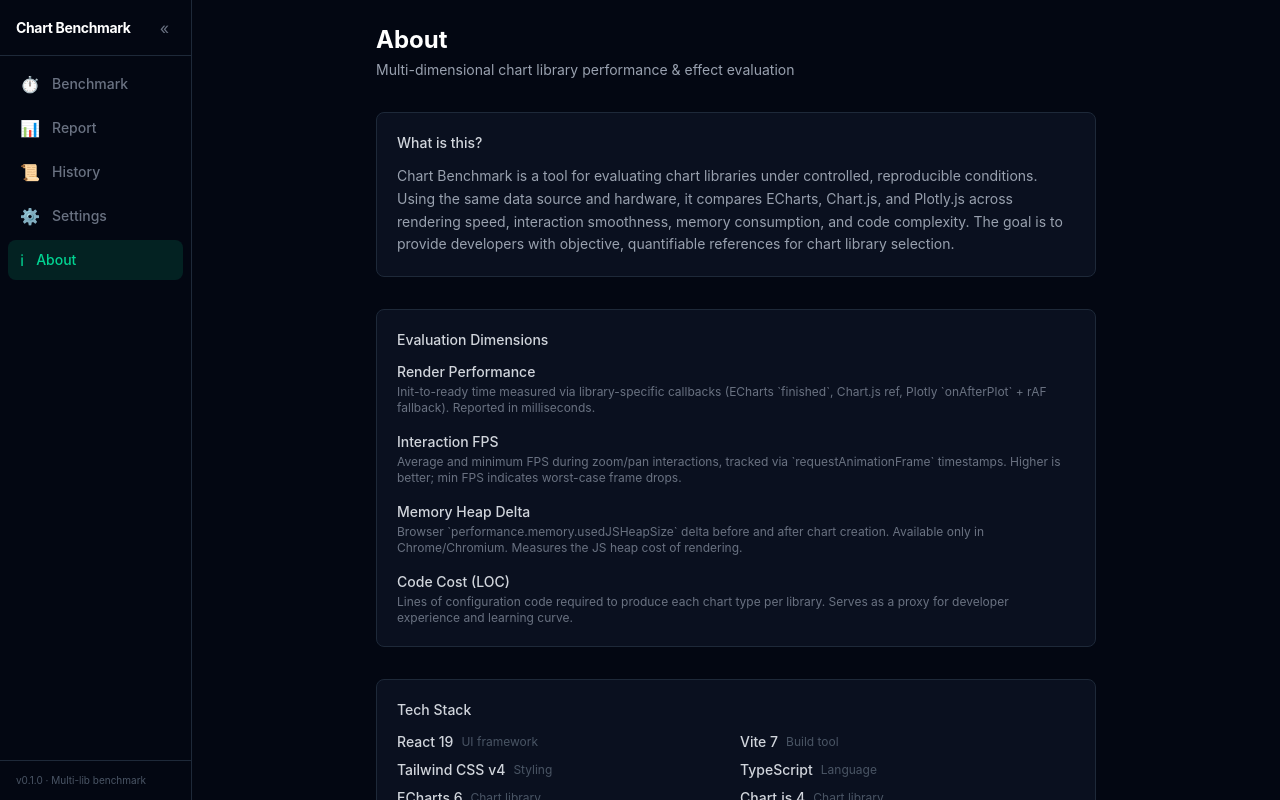
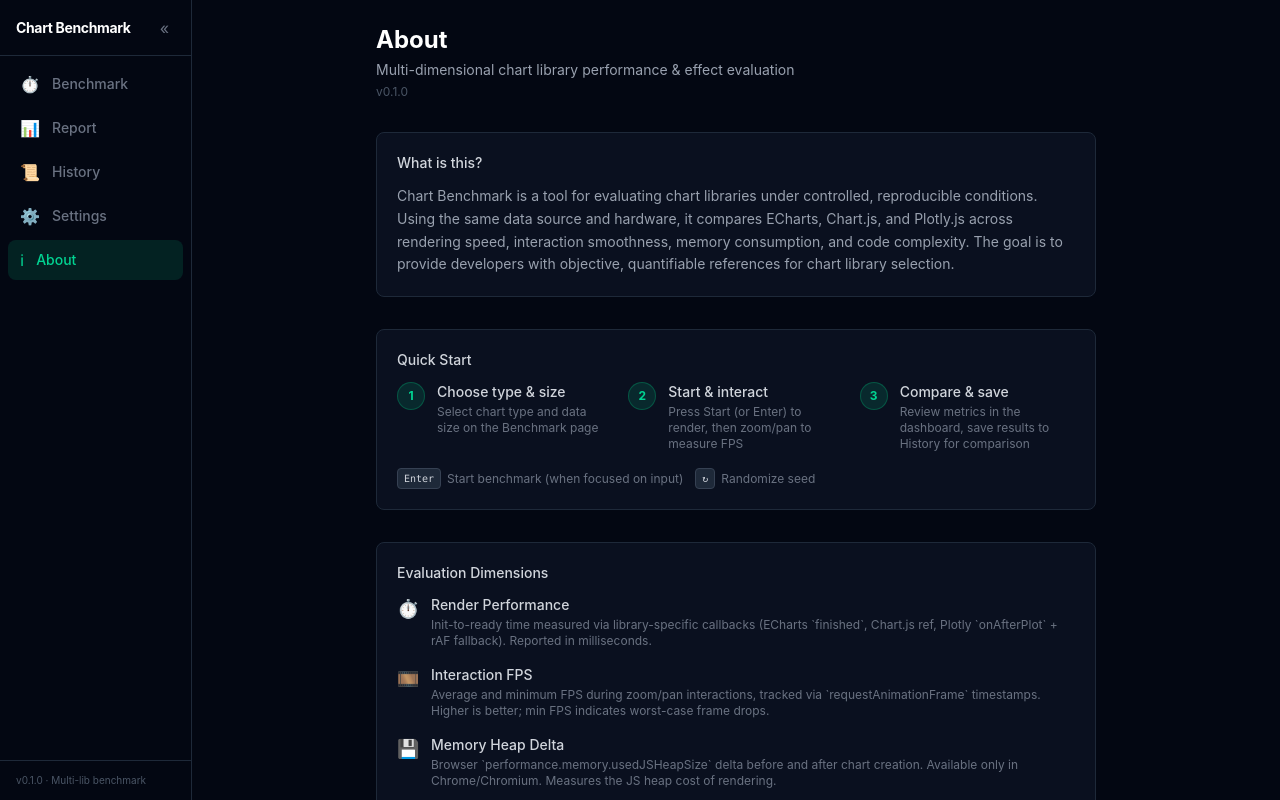
Before and after one commit to jackism336434/chart-benchmark, a React (Vite) app: page /about in a window 1280 px wide. Built offline with nearby package versions, Linux system fonts and the light colour scheme.

Commit message:
feat: improve About page with version, badges, quick start; update Sidebar version

```diff
--- a/src/components/Sidebar.tsx
+++ b/src/components/Sidebar.tsx
@@ -1,4 +1,5 @@
 import { NavLink } from 'react-router'
+import { APP_VERSION } from '../utils/defaults'
 
 const NAV_ITEMS = [
   { to: '/benchmark', label: 'Benchmark', icon: '⏱' },
@@ -58,7 +59,7 @@
       <div className="border-t border-gray-800 px-4 py-3">
         {!collapsed && (
           <p className="text-[10px] text-gray-600">
-            v0.1.0 · Multi-lib benchmark
+            v{APP_VERSION} · Multi-lib benchmark
           </p>
         )}
       </div>
--- a/src/pages/AboutPage.tsx
+++ b/src/pages/AboutPage.tsx
@@ -1,31 +1,48 @@
+import { APP_VERSION } from '../utils/defaults'
+
 const TECH_STACK = [
-  { name: 'React 19', desc: 'UI framework' },
-  { name: 'Vite 7', desc: 'Build tool' },
-  { name: 'Tailwind CSS v4', desc: 'Styling' },
-  { name: 'TypeScript', desc: 'Language' },
-  { name: 'ECharts 6', desc: 'Chart library' },
-  { name: 'Chart.js 4', desc: 'Chart library' },
-  { name: 'Plotly.js 3', desc: 'Chart library' },
-  { name: 'React Router', desc: 'Page navigation' },
+  { name: 'React 19', desc: 'UI framework', color: 'bg-blue-500/15 text-blue-400 border-blue-500/30' },
+  { name: 'Vite 7', desc: 'Build tool', color: 'bg-purple-500/15 text-purple-400 border-purple-500/30' },
+  { name: 'Tailwind CSS v4', desc: 'Styling', color: 'bg-cyan-500/15 text-cyan-400 border-cyan-500/30' },
+  { name: 'TypeScript', desc: 'Language', color: 'bg-blue-500/15 text-blue-400 border-blue-500/30' },
+  { name: 'ECharts 6', desc: 'Chart library', color: 'bg-emerald-500/15 text-emerald-400 border-emerald-500/30' },
+  { name: 'Chart.js 4', desc: 'Chart library', color: 'bg-rose-500/15 text-rose-400 border-rose-500/30' },
+  { name: 'Plotly.js 3', desc: 'Chart library', color: 'bg-amber-500/15 text-amber-400 border-amber-500/30' },
+  { name: 'React Router', desc: 'Page navigation', color: 'bg-red-500/15 text-red-400 border-red-500/30' },
 ]
 
 const DIMENSIONS = [
   {
     title: 'Render Performance',
     desc: 'Init-to-ready time measured via library-specific callbacks (ECharts `finished`, Chart.js ref, Plotly `onAfterPlot` + rAF fallback). Reported in milliseconds.',
+    icon: '⏱',
   },
   {
     title: 'Interaction FPS',
     desc: 'Average and minimum FPS during zoom/pan interactions, tracked via `requestAnimationFrame` timestamps. Higher is better; min FPS indicates worst-case frame drops.',
+    icon: '🎞',
   },
   {
- title: 'Memory Heap Delta',
+    title: 'Memory Heap Delta',
     desc: 'Browser `performance.memory.usedJSHeapSize` delta before and after chart creation. Available only in Chrome/Chromium. Measures the JS heap cost of rendering.',
+    icon: '💾',
   },
   {
     title: 'Code Cost (LOC)',
     desc: 'Lines of configuration code required to produce each chart type per library. Serves as a proxy for developer experience and learning curve.',
+    icon: '📝',
   },
+]
+
+const STEPS = [
+  { step: '1', title: 'Choose type & size', desc: 'Select chart type and data size on the Benchmark page' },
+  { step: '2', title: 'Start & interact', desc: 'Press Start (or Enter) to render, then zoom/pan to measure FPS' },
+  { step: '3', title: 'Compare & save', desc: 'Review metrics in the dashboard, save results to History for comparison' },
+]
+
+const SHORTCUTS = [
+  { key: 'Enter', desc: 'Start benchmark (when focused on input)' },
+  { key: '↻', desc: 'Randomize seed' },
 ]
 
 export function AboutPage() {
@@ -36,6 +53,7 @@
         <p className="text-sm text-gray-400 mt-1">
           Multi-dimensional chart library performance & effect evaluation
         </p>
+        <p className="text-xs text-gray-600 mt-1">v{APP_VERSION}</p>
       </div>
 
       <section className="mb-8 rounded-lg border border-gray-800 bg-gray-900/60 p-5">
@@ -43,7 +61,7 @@
         <p className="text-sm text-gray-400 leading-relaxed">
           Chart Benchmark is a tool for evaluating chart libraries under controlled,
           reproducible conditions. Using the same data source and hardware, it
-         compares ECharts, Chart.js, and Plotly.js across rendering speed,
+          compares ECharts, Chart.js, and Plotly.js across rendering speed,
           interaction smoothness, memory consumption, and code complexity. The goal
           is to provide developers with objective, quantifiable references for
           chart library selection.
@@ -51,12 +69,42 @@
       </section>
 
       <section className="mb-8 rounded-lg border border-gray-800 bg-gray-900/60 p-5">
+        <h2 className="text-sm font-medium text-gray-300 mb-3">Quick Start</h2>
+        <div className="grid grid-cols-1 sm:grid-cols-3 gap-4">
+          {STEPS.map((s) => (
+            <div key={s.step} className="flex gap-3">
+              <div className="flex-shrink-0 w-7 h-7 rounded-full bg-emerald-500/15 text-emerald-400 flex items-center justify-center text-xs font-bold border border-emerald-500/30">
+                {s.step}
+              </div>
+              <div>
+                <div className="text-sm text-gray-300 font-medium">{s.title}</div>
+                <div className="text-xs text-gray-500 mt-0.5">{s.desc}</div>
+              </div>
+            </div>
+          ))}
+        </div>
+        <div className="mt-4 flex flex-wrap gap-3">
+          {SHORTCUTS.map((s) => (
+            <div key={s.key} className="flex items-center gap-1.5">
+              <kbd className="px-1.5 py-0.5 rounded bg-gray-800 border border-gray-700 text-[10px] font-mono text-gray-300">
+                {s.key}
+              </kbd>
+              <span className="text-xs text-gray-500">{s.desc}</span>
+            </div>
+          ))}
+        </div>
+      </section>
+
+      <section className="mb-8 rounded-lg border border-gray-800 bg-gray-900/60 p-5">
         <h2 className="text-sm font-medium text-gray-300 mb-3">Evaluation Dimensions</h2>
         <div className="space-y-4">
           {DIMENSIONS.map((d) => (
-            <div key={d.title}>
-              <div className="text-sm text-gray-300 font-medium">{d.title}</div>
-              <div className="text-xs text-gray-500 mt-0.5">{d.desc}</div>
+            <div key={d.title} className="flex gap-3">
+              <span className="text-lg">{d.icon}</span>
+              <div>
+                <div className="text-sm text-gray-300 font-medium">{d.title}</div>
+                <div className="text-xs text-gray-500 mt-0.5">{d.desc}</div>
+              </div>
             </div>
           ))}
         </div>
@@ -64,12 +112,11 @@
 
       <section className="mb-8 rounded-lg border border-gray-800 bg-gray-900/60 p-5">
         <h2 className="text-sm font-medium text-gray-300 mb-3">Tech Stack</h2>
-        <div className="grid grid-cols-2 gap-2">
+        <div className="flex flex-wrap gap-2">
           {TECH_STACK.map((t) => (
-            <div key={t.name} className="flex items-center gap-2">
-              <span className="text-sm text-gray-300 font-medium">{t.name}</span>
-              <span className="text-xs text-gray-600">{t.desc}</span>
-            </div>
+            <span key={t.name} className={`px-2.5 py-1 rounded-lg text-xs font-medium border ${t.color}`}>
+              {t.name}
+            </span>
           ))}
         </div>
       </section>
```
